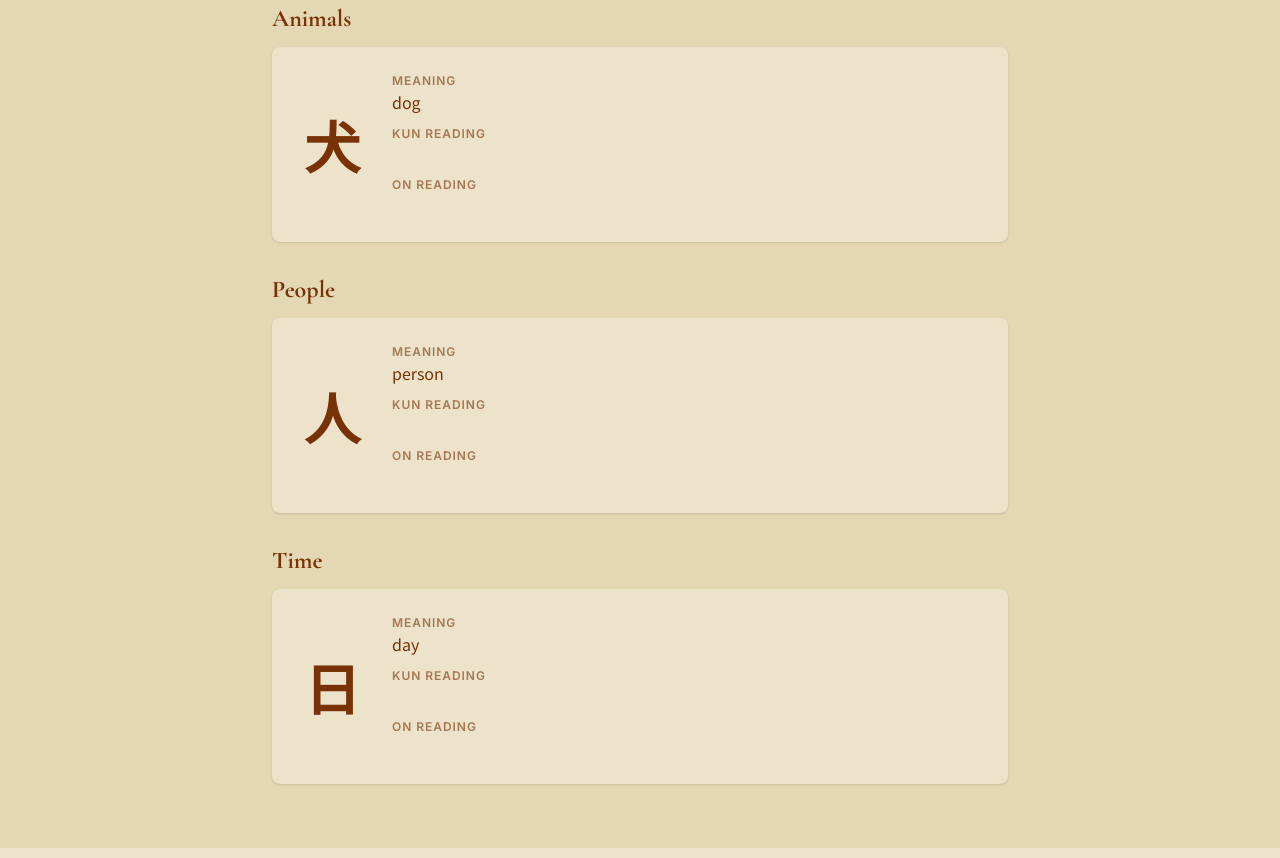
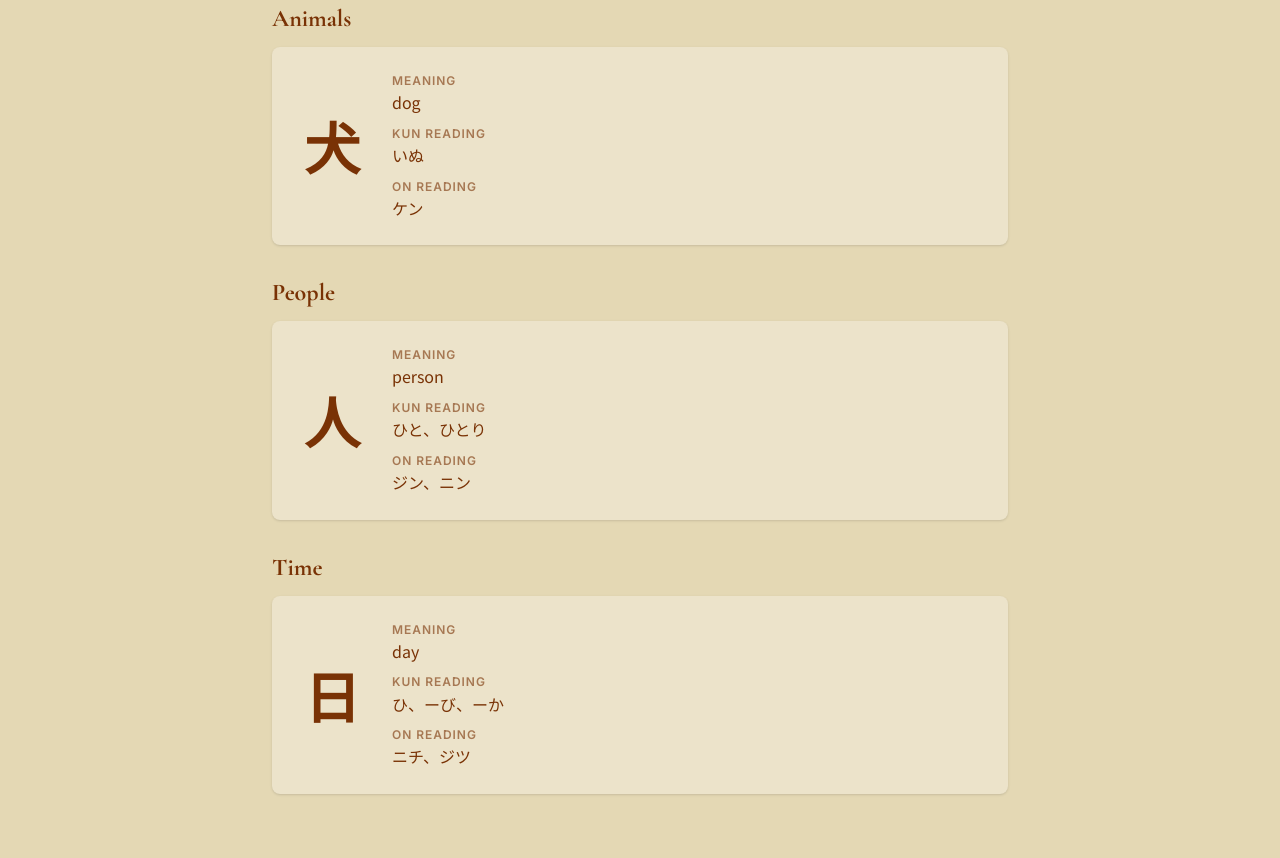
Before and after one commit to eddiecasti280/eddiecasti280.github.io, a website: page basic_kanji.html in a window 1280 px wide. Shown: the part 576-1434 px from the top of the page. Drawn offline with nearby package versions, Linux system fonts and the light colour scheme.

Commit message:
Modified

```diff
--- a/basic_kanji.html
+++ b/basic_kanji.html
@@ -79,11 +79,11 @@
                             </div>
                             <div>
                                 <div class="kanji-label">Kun Reading</div>
-                                <div class="kanji-value"></div>
+                                <div class="kanji-value">いぬ</div>
                             </div>
                             <div>
                                 <div class="kanji-label">On Reading</div>
-                                <div class="kanji-value"></div>
+                                <div class="kanji-value">ケン</div>
                             </div>
                         </div>
                     </div>
@@ -103,11 +103,11 @@
                             </div>
                             <div>
                                 <div class="kanji-label">Kun Reading</div>
-                                <div class="kanji-value"></div>
+                                <div class="kanji-value">ひと、ひとり</div>
                             </div>
                             <div>
                                 <div class="kanji-label">On Reading</div>
-                                <div class="kanji-value"></div>
+                                <div class="kanji-value">ジン、ニン</div>
                             </div>
                         </div>
                     </div>
@@ -127,11 +127,11 @@
                             </div>
                             <div>
                                 <div class="kanji-label">Kun Reading</div>
-                                <div class="kanji-value"></div>
+                                <div class="kanji-value">ひ、ーび、ーか</div>
                             </div>
                             <div>
                                 <div class="kanji-label">On Reading</div>
-                                <div class="kanji-value"></div>
+                                <div class="kanji-value">ニチ、ジツ</div>
                             </div>
                         </div>
                     </div>
```
